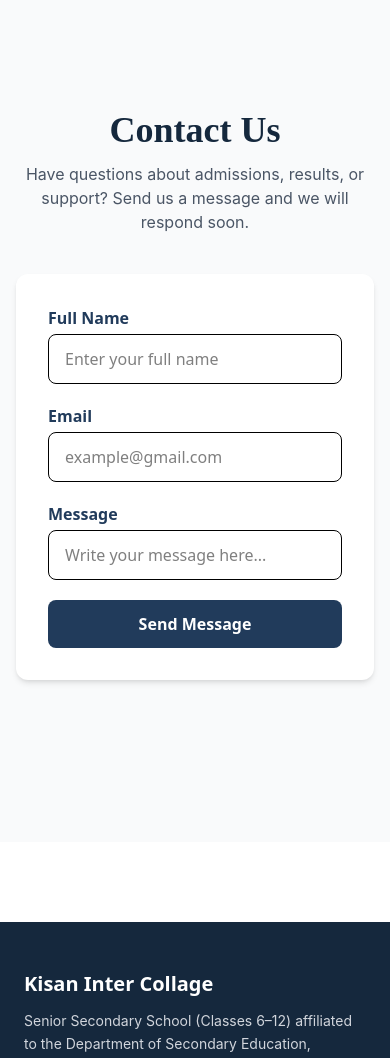
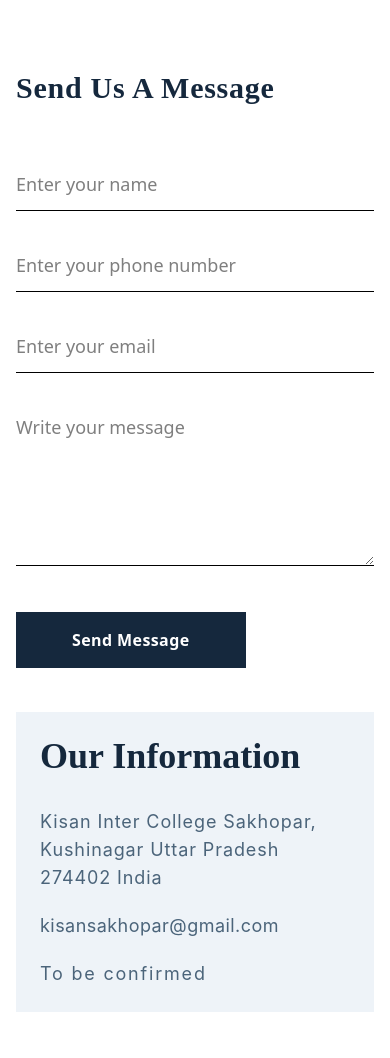
Before and after one commit to tausif-alam-64/Kishan-Campus, a React (Vite) app: page /contact in a window 390 px wide. Shown: the part 406-1464 px from the top of the page. Built offline with nearby package versions, Linux system fonts and the light colour scheme; no server answers.

Commit message:
feat(contact): add responsive contact form with phone field, textarea, and info card

```diff
--- a/src/pages/public/Contact.jsx
+++ b/src/pages/public/Contact.jsx
@@ -1,7 +1,9 @@
 import React, { useState } from "react";
 import { submitWeb3Form } from "../../services/api/web3Forms";
 import Header from "../../component/common/Header";
-import contactImg from "../../assets/contact.avif"
+import contactImg from "../../assets/contact.avif";
+import { TfiEmail } from "react-icons/tfi";
+import { FiPhone } from "react-icons/fi";
 
 const Contact = () => {
   const [status, setStatus] = useState(null);
@@ -12,7 +14,8 @@ const Contact = () => {
     const formData = new FormData(e.target);
 
     const result = await submitWeb3Form(formData);
-    if (result.success) {
+    console.log(result)
+    if (result?.success) {
       setStatus("success");
       e.target.reset();
     } else {
@@ -23,22 +26,22 @@ const Contact = () => {
     <main>
       {/* Header */}
       <section>
-        <Header mainImg={contactImg} heading={"contact"} subHeading={"Keep in touch with us"} />
+        <Header
+          mainImg={contactImg}
+          heading={"contact"}
+          subHeading={"Keep in touch with us"}
+        />
       </section>
-      <section className="w-full min-h-screen bg-gray-50 pt-28 pb-20">
-      <div className="max-w-3xl mx-auto px-6 max-sm:px-4">
-        <h1 className="text-4xl font-bold text-primary text-center">
-          Contact Us
+
+      <section className="bg-white pt-18 md:pt-28 pb-32">
+        <div className="max-w-7xl mx-auto max-sm:px-4">
+          <div className="grid grid-cols-1 lg:grid-cols-2 gap-1 items-start">
+            {/* Left : Contect Form */}
+            <div className="pb-10">
+              <h1 className="text-3xl md:text-5xl text-primary tracking-wide font-semibold">
+                Send Us A Message
               </h1>
-        <p className="text-ternary text-center mt-3 max-w-xl mx-auto">
-          Have questions about admissions, results, or support? Send us a
-          message and we will respond soon.
-        </p>
-
-        <form
-          onSubmit={handleSubmit}
-          className="mt-10 bg-white shadow-md rounded-xl p-8 grid gap-6 max-sm:gap-5"
-        >
+              <form onSubmit={handleSubmit} className="mt-16 space-y-10">
                 {status === "success" && (
                   <p className="p-3 bg-green-100 text-green-700 rounded-lg text-center">
                     Message Sent Successfully!
@@ -51,62 +54,64 @@ const Contact = () => {
                   </p>
                 )}
 
-          <div>
-            <label className="block mb-1 font-semibold text-secondary">
-              Full Name
-            </label>
+                <div className="grid grid-cols-1 md:grid-cols-2 gap-10">
                   <input
                   type="text"
-              className="w-full px-4 py-3 border rounded-lg focus:ring focus:ring-blue-200 focus:outline-none"
+                  className="w-full border-b border-primary pb-3 text-lg placeholder:text-ternary focus:outline-none focus:border-black"
                   required
                   name="name"
-              placeholder="Enter your full name"
+                  placeholder="Enter your name"
+                />
+
+                <input
+                  type="tel"
+                  name="number"
+                  placeholder="Enter your phone number"
+                  className="w-full border-b border-primary pb-3 text-lg placeholder:text-ternary focus:outline-none focus:border-black"
                 />
                 </div>
 
-          <div>
-            <label
-              htmlFor="email"
-              className="block mb-1 font-semibold text-secondary"
-            >
-              Email
-            </label>
                 <input
-              className="w-full px-4 py-3 border rounded-lg focus:ring focus:ring-blue-200 focus:outline-none"
                   type="email"
+                  className="w-full border-b border-primary pb-3 text-lg placeholder:text-ternary focus:outline-none focus:border-black"
                   name="email"
-              required
-              placeholder="example@gmail.com"
-            />
-          </div>
-
-          <div>
-            <label
-              htmlFor="message"
-              className="block mb-1 font-semibold text-secondary"
-            >
-              Message
-            </label>
-            <input
-              type="text"
-              className="w-full px-4 py-3 border rounded-lg focus:ring focus:ring-blue-200 focus:outline-none"
-              name="message"
-              placeholder="Write your message here..."
+                  placeholder="Enter your email"
                   required
                 />
-          </div>
+                <textarea name="message" rows="5" required placeholder="Write your message" className="w-full border-b border-primary pb-3 text-lg placeholder:text-ternary focus:outline-none focus:border-black"></textarea>
 
-          <button
-            type="submit"
-            className="w-full bg-secondary hover:bg-primary text-white py-3 rounded-lg font-semibold"
-          >
+                <button type="submit" className="bg-primary text-white px-14 py-4 font-semibold tracking-wide hover:opacity-90 transition">
                   Send Message
                 </button>
               </form>
             </div>
+            {/* Right : Information Card */}
+            <aside className=" md:p-18 md:ml-8">
+              <div className="p-6 md:p-10 bg-[#eef3f8]">
+                <h2 className="text-4xl font-semibold text-primary">Our Information</h2>
+
+              <div className="mt-8 space-y-5 text-lg text-[#4b647a]">
+                <p className="tracking-wider ">
+                  Kisan Inter College
+                  Sakhopar, Kushinagar
+                  Uttar Pradesh 274402
+                  India
+                </p>
+                <p className="flex items-center gap-3 tracking-wide md:tracking-widest ">
+                  <TfiEmail className="text-primary max-sm:hidden inline" size={20}/>
+                  kisansakhopar@gmail.com
+                </p>
+                <p className="flex items-center gap-3 tracking-widest">
+                <FiPhone className="text-primary max-sm:hidden inline " size={20}/>
+                  To be confirmed
+              </p>
+              </div>
+              </div>
+            </aside>
+          </div>
+        </div>
       </section>
     </main>
-
   );
 };
 
```
Also changed, not shown: 1 other file (tests, documents, lock files or other folders). Lines whose indentation alone changed are shown as unchanged.
